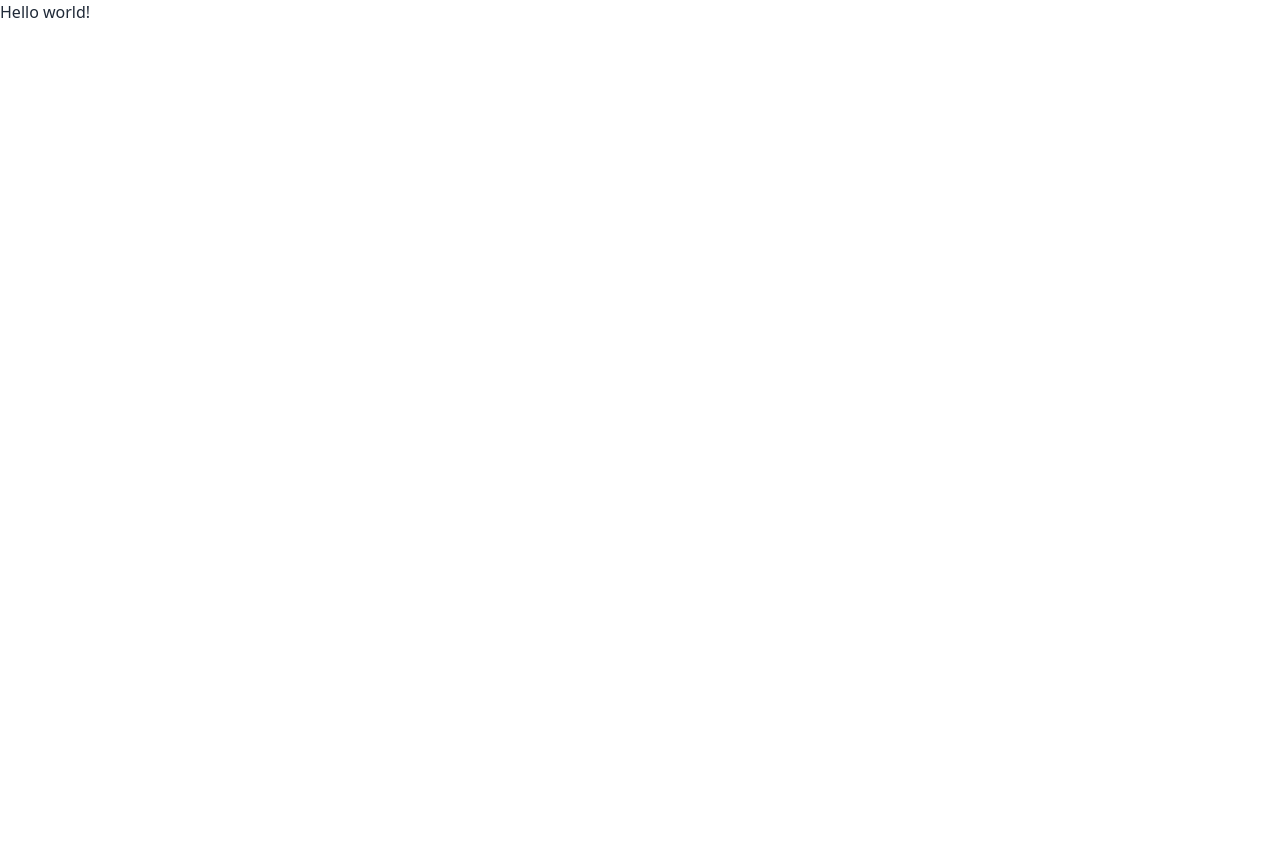
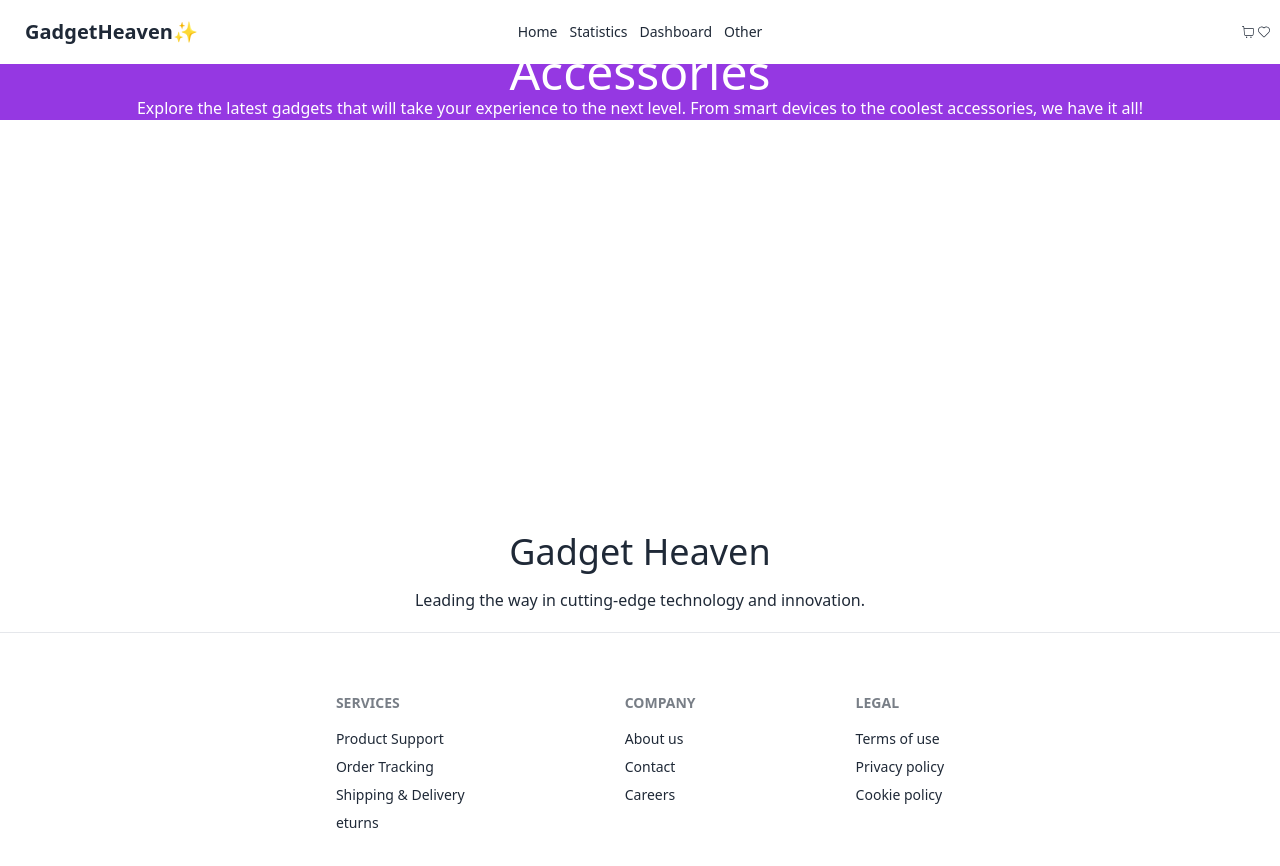
Before and after one commit to programming-hero-web-course-4/b10a8-gadget-heaven-abubakar308, a React (Vite) app: page / in a window 1280 px wide. Shown: the top 866 px of the page. Before the commit the page ends 800 px from the top, so only its background shows below. Built offline with nearby package versions, Linux system fonts and the light colour scheme.

Commit message:
navbar and footer added

```diff
--- a/package.json
+++ b/package.json
@@ -14,6 +14,7 @@
     "match-sorter": "^7.0.0",
     "react": "^18.3.1",
     "react-dom": "^18.3.1",
+    "react-icons": "^5.3.0",
     "react-router-dom": "^6.27.0",
     "sort-by": "^1.2.0"
   },
--- /dev/null
+++ b/src/components/Footer.jsx
@@ -0,0 +1,32 @@
+const Footer = () => {
+    return (
+<div>
+    <h5 className="text-center text-4xl py-4">Gadget Heaven</h5>
+    <p className="text-center">Leading the way in cutting-edge technology and innovation.</p>
+    <div className="border-t my-5"></div>
+<footer className="footer text-center flex justify-center md:gap-40 p-10">
+  <nav>
+    <h4 className="footer-title">Services</h4>
+    <a className="link link-hover">Product Support</a>
+    <a className="link link-hover">Order Tracking</a>
+    <a className="link link-hover">Shipping & Delivery</a>
+    <a className="link link-hover">eturns</a>
+  </nav>
+  <nav>
+    <h4 className="footer-title">Company</h4>
+    <a className="link link-hover">About us</a>
+    <a className="link link-hover">Contact</a>
+    <a className="link link-hover">Careers</a>
+  </nav>
+  <nav>
+    <h4 className="footer-title">Legal</h4>
+    <a className="link link-hover">Terms of use</a>
+    <a className="link link-hover">Privacy policy</a>
+    <a className="link link-hover">Cookie policy</a>
+  </nav>
+</footer>
+</div>
+    );
+};
+
+export default Footer;
--- /dev/null
+++ b/src/components/Home.jsx
@@ -0,0 +1,10 @@
+const Home = () => {
+    return (
+        <div className="text-center text-white bg-[rgb(149,56,226)]">
+            <h2 className="text-5xl text-center">Upgrade Your Tech Accessorize with Gadget Heaven Accessories</h2>
+        <p>Explore the latest gadgets that will take your experience to the next level. From smart devices to the coolest accessories, we have it all!</p>
+        </div>
+    );
+};
+
+export default Home;
--- /dev/null
+++ b/src/components/Navbar.jsx
@@ -0,0 +1,52 @@
+import { Link } from "react-router-dom";
+import { CiShoppingCart, CiHeart } from "react-icons/ci";
+
+const Navbar = () => {
+    return (
+<div className="navbar bg-base-100 fixed">
+  <div className="navbar-start">
+    <div className="dropdown">
+      <div tabIndex={0} role="button" className="btn btn-ghost lg:hidden">
+        <svg
+          xmlns="http://www.w3.org/2000/svg"
+          className="h-5 w-5"
+          fill="none"
+          viewBox="0 0 24 24"
+          stroke="currentColor">
+          <path
+            strokeLinecap="round"
+            strokeLinejoin="round"
+            strokeWidth="2"
+            d="M4 6h16M4 12h8m-8 6h16" />
+        </svg>
+      </div>
+      <ul
+        tabIndex={0}
+        className="menu menu-sm dropdown-content bg-base-100 rounded-box z-[1] mt-3 w-52 p-2 shadow">
+       <Link to='/' role="tab">Home</Link>
+  <Link to='/statistics' role="tab">Statistics</Link>
+  <Link to='/dashboard' role="tab">Dashboard</Link>
+  <Link to='/other' role="tab">Other</Link>
+      </ul>
+    </div>
+    <Link to='/' className="btn btn-ghost text-xl">GadgetHeaven✨</Link>
+  </div>
+  <div className="navbar-center hidden lg:flex">
+    <ul className="menu menu-horizontal px-1">
+    <div role="tablist" className="tabs flex gap-3">
+  <Link to='/' role="tab">Home</Link>
+  <Link to='/statistics' role="tab">Statistics</Link>
+  <Link to='/dashboard' role="tab">Dashboard</Link>
+  <Link to='/other' role="tab">Other</Link>
+</div>
+    </ul>
+  </div>
+  <div className="navbar-end">
+    <Link to='cart'><CiShoppingCart /></Link>
+    <Link to='heart'><CiHeart /></Link>
+  </div>
+</div>
+    );
+};
+
+export default Navbar;
--- /dev/null
+++ b/src/pages/Mainpage.jsx
@@ -0,0 +1,17 @@
+import { Outlet } from "react-router-dom";
+import Navbar from "../components/Navbar";
+import Footer from "../components/Footer";
+
+const Mainpage = () => {
+    return (
+        <div>
+            <Navbar />
+            <div className="min-h-[calc(100vh-284px)]">
+            <Outlet />
+            </div>
+            <Footer />
+        </div>
+    );
+};
+
+export default Mainpage;
```
Also changed, not shown: src/main.jsx (+23 -2 lines), 2 other files (tests, documents, lock files or other folders).
